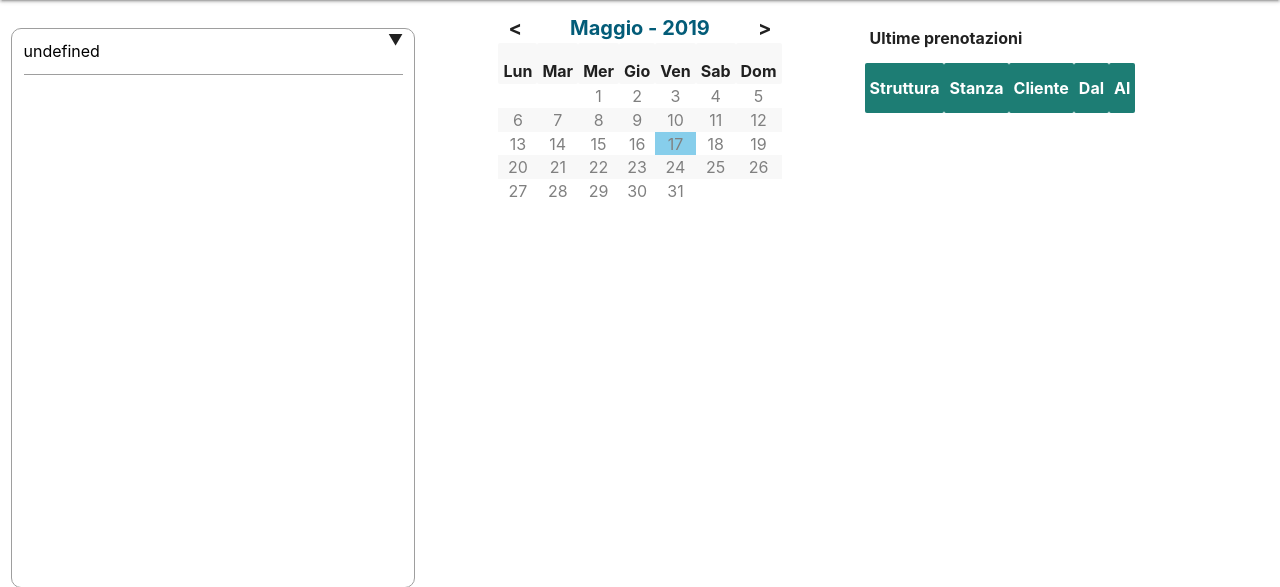
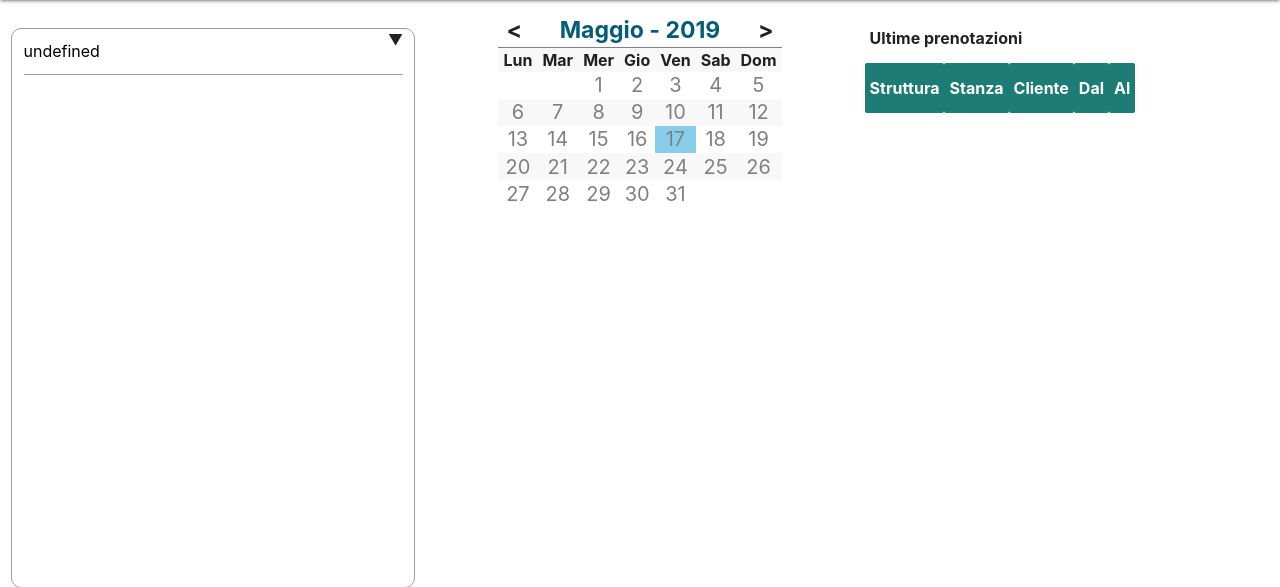
Before and after one commit to andreeamiroslav/kuffy, a PHP site: page /home.php in a window 1280 px wide. Shown: the part 150-737 px from the top of the page. Run offline with PHP 8.4, Linux system fonts and the light colour scheme; the visitor is signed in with stand-in values (Sample User, id 1); data that the repository does not hold is empty.

Commit message:
- Boh, robe

```diff
--- a/cal.css
+++ b/cal.css
@@ -4,7 +4,7 @@
 .arrowButton{
   display: inline;
   font-weight: bolder;
-  font-size: 20px;
+  font-size: 23px;
   cursor: pointer;
   -webkit-user-select: none; /* Safari */
   -moz-user-select: none; /* Firefox */
@@ -12,9 +12,17 @@
   user-select: none; /* Standard */
 }
 
+.lined{
+  text-decoration: line-through;
+}
+
+.selectable{
+  cursor: default;
+}
 .day{
   padding-bottom: 0;
   padding-top: 0;
+  font-size: 20px;
   color: grey;
   cursor: default;
   font-weight: normal;
@@ -32,7 +40,7 @@
 
 #month{
   display: inline;
-  font-size: 20px;
+  font-size: 23px;
   font-weight: bold;
   color: #035c78;
 }
@@ -40,6 +48,11 @@
 
 .dayNames{
   padding-bottom: 0;
+  padding-top:0.2%;
+  border-top: 1;
+  border-top-style: solid;
+  border-top-color: grey;
+  border-top-width: thin;
 }
 
 .dayRow{
--- a/calendarScript.js
+++ b/calendarScript.js
@@ -20,11 +20,11 @@
 
         var tempDate = date.getFullYear() + "-" + tempMonth + "-" + tempDay;
         if(v[i]['from_day'] == tempDate){
-          doc.innerHTML += '<p id="element' + i + '"><b><i>' + v[i]['check_in'] + '</b></i> <b>Check-in stanza:</b> "' + v[i]['stanza_nome'] + '" <b>Cliente:</b> "' + v[i]['nome'] + '"</p>';
+          doc.innerHTML += '<p class="selectable" onclick="lineElement(\'inelement'+i+'\')" id="inelement' + i + '"><b><i>' + v[i]['check_in'] + '</b></i> <b>Check-in stanza:</b> "' + v[i]['stanza_nome'] + '" <b>Cliente:</b> "' + v[i]['nome'] + '"</p>';
         }
 
         if(v[i]['to_day'] == tempDate){
-          doc.innerHTML += '<p id="element' + i + '"><b><i>' + v[i]['check_out'] + '</b></i> <b>Check-out stanza:</b> "' + v[i]['stanza_nome'] + '" <b>Cliente:</b> "' + v[i]['nome'] + '"</p>';
+          doc.innerHTML += '<p class="selectable" onclick="lineElement(\'outelement'+i+'\')" id="outelement' + i + '"><b><i>' + v[i]['check_out'] + '</b></i> <b>Check-out stanza:</b> "' + v[i]['stanza_nome'] + '" <b>Cliente:</b> "' + v[i]['nome'] + '"</p>';
         }
       }while(i != Object.keys(v).length);
     }
@@ -35,6 +35,13 @@
         return true;
 }
 
+function lineElement(id){
+  var doc = document.getElementById(id);
+  if(doc.classList.contains('lined'))
+    doc.classList.remove('lined')
+  else
+    doc.classList.add('lined');
+}
 function getReservations(){
   var xmlhttp = new XMLHttpRequest();
   xmlhttp.onreadystatechange = function(){
--- a/fogliodistile.css
+++ b/fogliodistile.css
@@ -83,7 +83,6 @@
   width: 227px;
   height: 227px;
   margin-left: 33px;
-  display: none;
 }
 
 #square-edit2 {
@@ -154,7 +153,7 @@
   width: 227px;
   height: 227px;
   margin-left: 33px;
-
+  display: none;
 }
 
 #square-empty2 {
```
